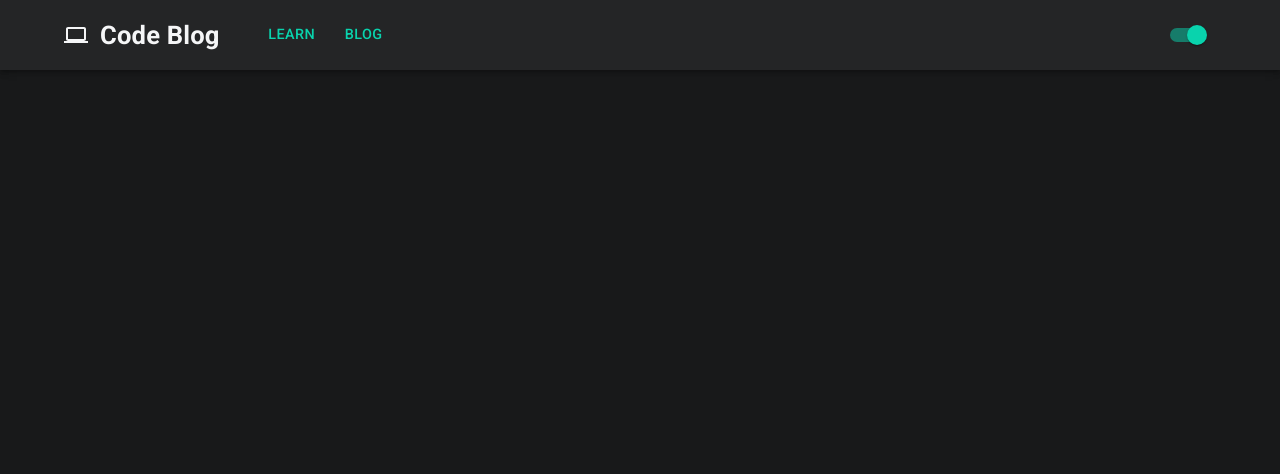
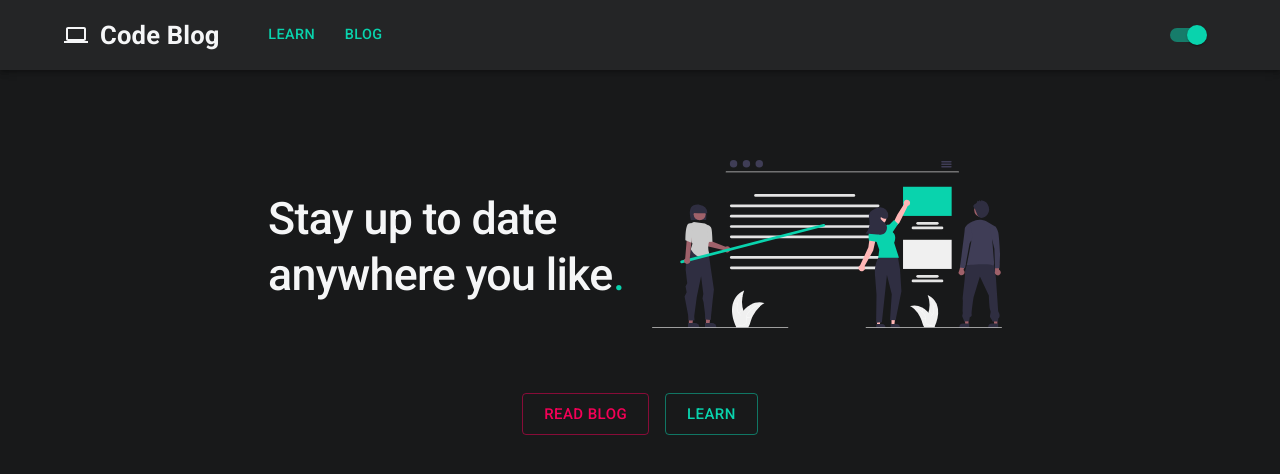
Before and after one commit to AdrianTworek/nextjs-code-blog, a Next.js app: page / in a window 1280 px wide. Shown: the top 474 px of the page. Built offline with nearby package versions, Linux system fonts and the light colour scheme.

Commit message:
Add Hero component

```diff
--- /dev/null
+++ b/components/Hero/Hero.tsx
@@ -0,0 +1,116 @@
+import { FC, useContext } from 'react'
+import Image from 'next/image'
+import Link from 'next/link'
+
+import { ThemeContext } from '../../context/ThemeContext'
+
+import { Box, Container, Typography, Button, Stack, Grid } from '@mui/material'
+
+type Color =
+  | 'inherit'
+  | 'primary'
+  | 'secondary'
+  | 'success'
+  | 'error'
+  | 'info'
+  | 'warning'
+  | undefined
+
+type Buttons = {
+  text: string
+  href: string
+  color: Color
+}[]
+
+const Hero: FC = () => {
+  const { state } = useContext(ThemeContext)
+
+  const buttons: Buttons = [
+    {
+      text: 'Read Blog',
+      href: 'blog',
+      color: 'secondary',
+    },
+    {
+      text: 'Learn',
+      href: 'learn',
+      color: 'primary',
+    },
+  ]
+
+  return (
+    <Box
+      sx={{
+        width: '100%',
+        marginTop: '4rem',
+      }}
+    >
+      <Container maxWidth="lg" sx={{ display: 'grid', placeItems: 'center' }}>
+        <Grid
+          container
+          justifyContent="center"
+          alignItems="center"
+          spacing={3}
+          maxWidth={768}
+        >
+          <Grid item xs={10} sm={6}>
+            <Typography
+              sx={{
+                fontSize: 'clamp(2.5rem, 4vw, 2.8rem)',
+                fontWeight: 500,
+                maxWidth: 300,
+                margin: '0 auto',
+                '@media screen and (min-width: 37.5em)': {
+                  textAlign: 'left',
+                  maxWidth: 400,
+                },
+              }}
+              variant="h1"
+              align="center"
+            >
+              Stay up to date anywhere you like
+              <Typography
+                variant="h3"
+                color={state === 'dark' ? 'primary' : 'secondary'}
+                component="span"
+              >
+                .
+              </Typography>
+            </Typography>
+          </Grid>
+
+          <Grid item xs={10} sm={6} maxWidth={350}>
+            <Image
+              src="/blogging.svg"
+              width={350}
+              height={220}
+              alt="People discussing blog"
+              priority
+            />
+          </Grid>
+        </Grid>
+
+        <Stack
+          sx={{ marginTop: '2rem', maxWidth: 768 }}
+          direction="row"
+          spacing={2}
+        >
+          {buttons.map((item) => (
+            <Button
+              key={item.text}
+              variant={state === 'dark' ? 'outlined' : 'contained'}
+              color={item.color}
+              size="large"
+            >
+              <Link href={`/${item.href}`} passHref>
+                {item.text}
+              </Link>
+            </Button>
+          ))}
+        </Stack>
+      </Container>
+    </Box>
+  )
+}
+
+export default Hero
--- a/components/index.ts
+++ b/components/index.ts
@@ -1 +1,2 @@
 export { default as Navbar } from './Navbar/Navbar'
+export { default as Hero } from './Hero/Hero'
--- a/pages/index.tsx
+++ b/pages/index.tsx
@@ -1,7 +1,7 @@
 import type { NextPage } from 'next'
 import Head from 'next/head'
 
-import { Navbar } from '../components'
+import { Navbar, Hero } from '../components'
 
 const Home: NextPage = () => {
   return (
@@ -12,6 +12,7 @@ const Home: NextPage = () => {
       </Head>
 
       <Navbar />
+      <Hero />
     </div>
   )
 }
```
Also changed, not shown: public/blogging.svg (added).
